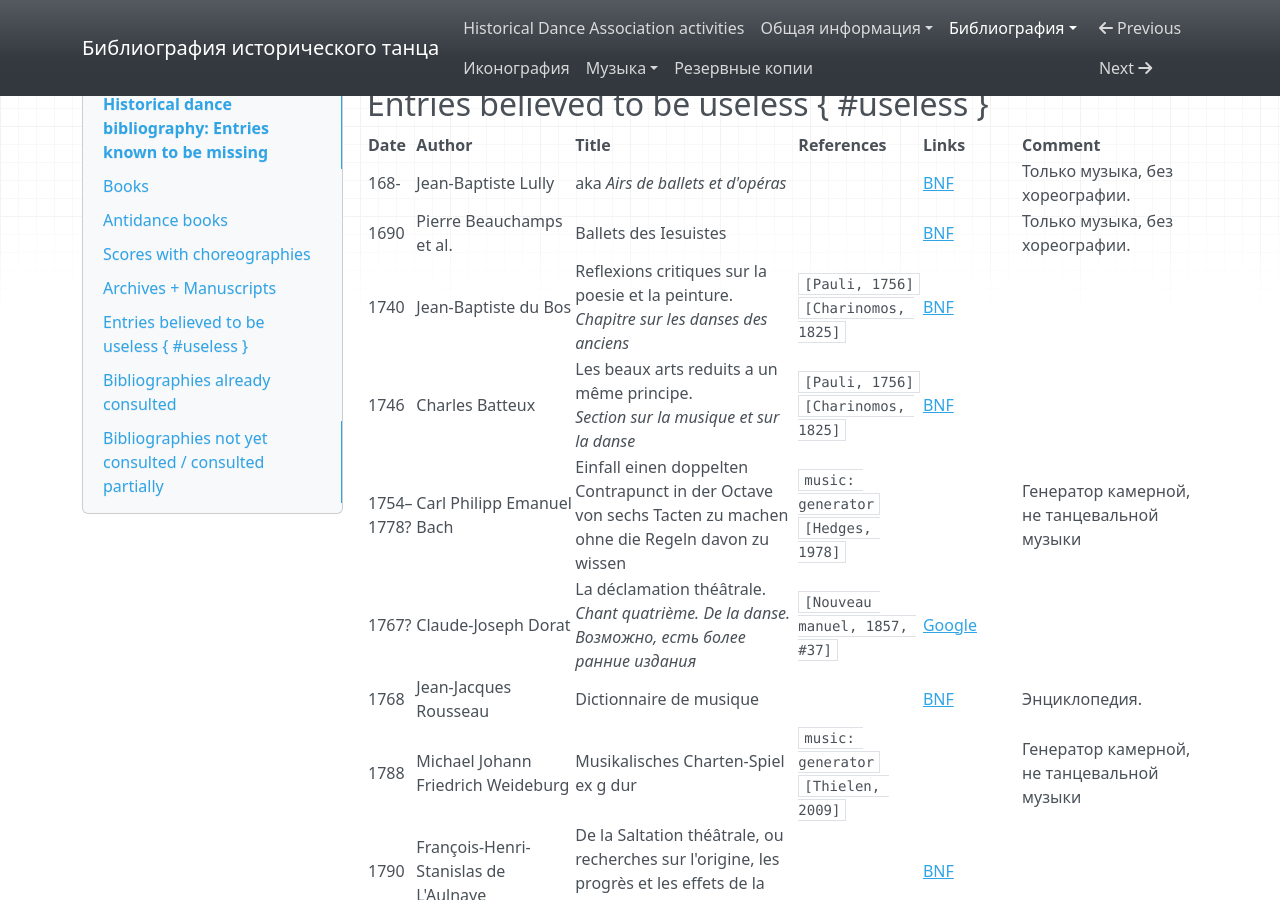
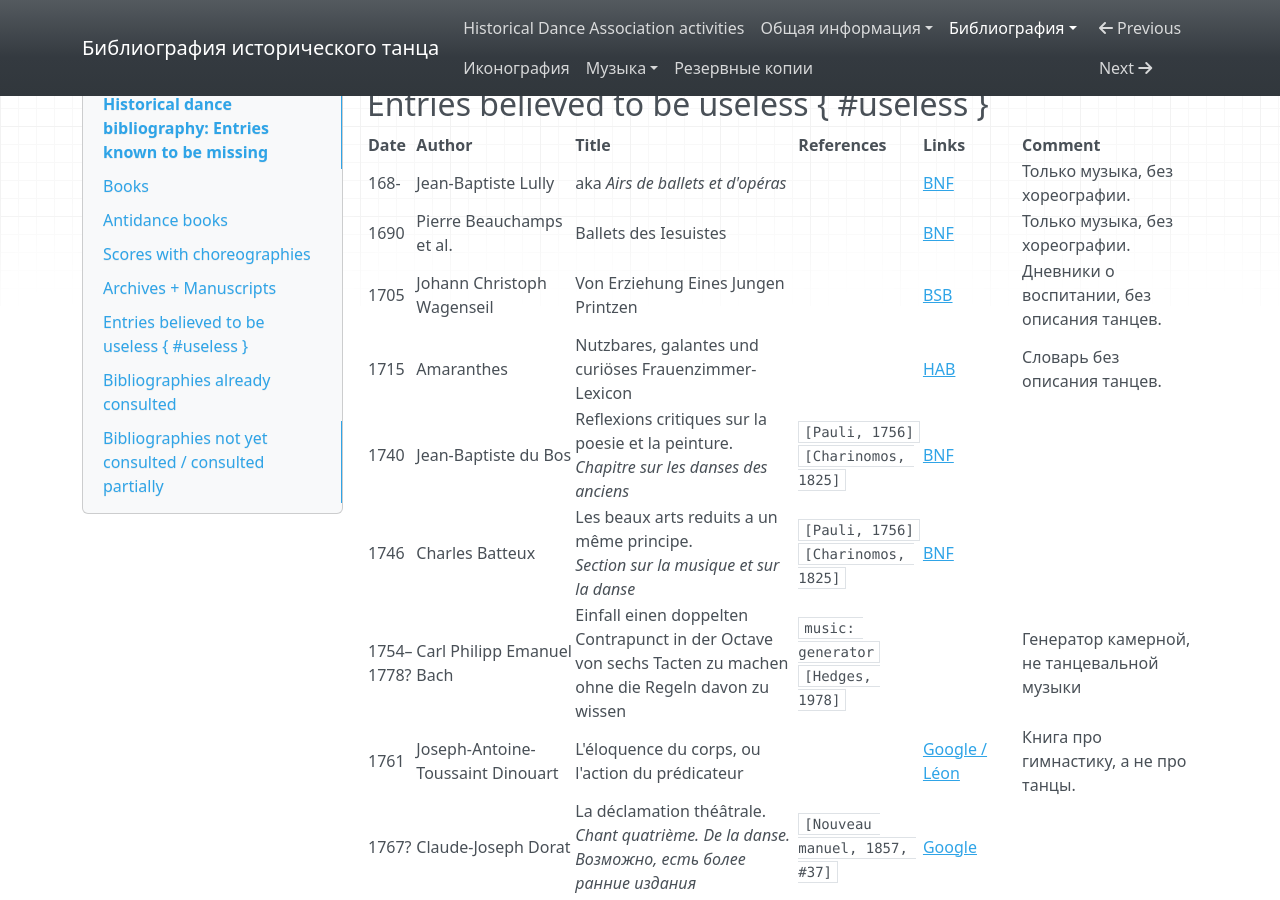
Before and after one commit to hda-technical/dancebooks, an MkDocs documentation site: the page built from docs/bib/missing.md, in a window 1280 px wide and 900 px high, scrolled down 69367 px. Built offline with MkDocs 1.6.1, drawn with Linux system fonts in a browser that asks for light colours; nearby versions of some CDN libraries; some of the changed text lies outside the part shown.

Commit message:
Add more books to the _Useless_ section

```diff
--- a/docs/bib/missing.md
+++ b/docs/bib/missing.md
@@ -681,9 +681,12 @@ _This part of the list is to joined with the general table_
 | ---- | ------ | ----- | ---------- | ----- | ------- |
 | 168- | Jean-Baptiste Lully | aka _Airs de ballets et d'opéras_ | | [BNF](https://gallica.bnf.fr/ark:/12148/btv1b10508435s) | Только музыка, без хореографии. |
 | 1690 | Pierre Beauchamps et al. | Ballets des Iesuistes | | [BNF](https://gallica.bnf.fr/ark:/12148/bpt6k103668z) | Только музыка, без хореографии. |
+| 1705 | Johann Christoph Wagenseil | Von Erziehung Eines Jungen Printzen | | [BSB](https://mdz-nbn-resolving.de/urn:nbn:de:bvb:12-bsb10687427-0) | Дневники о воспитании, без описания танцев. |
+| 1715 | Amaranthes | Nutzbares, galantes und curiöses Frauenzimmer-Lexicon | | [HAB](http://diglib.hab.de/drucke/ae-12/start.htm) | Словарь без описания танцев. |
 | 1740 | Jean-Baptiste du Bos | Reflexions critiques sur la poesie et la peinture.<br/>_Chapitre sur les danses des anciens_ | `[Pauli, 1756]`<br/>`[Charinomos, 1825]` | [BNF](https://gallica.bnf.fr/ark:/12148/bpt6k6544468q/f252.image) | |
 | 1746 | Charles Batteux | Les beaux arts reduits a un même principe.<br/>_Section sur la musique et sur la danse_ | `[Pauli, 1756]`<br/>`[Charinomos, 1825]` | [BNF](https://gallica.bnf.fr/ark:/12148/bpt6k50428g/f275.image) | |
 | 1754–1778? | Carl Philipp Emanuel Bach | Einfall einen doppelten Contrapunct in der Octave von sechs Tacten zu machen ohne die Regeln davon zu wissen | `music: generator`<br/>`[Hedges, 1978]` | | Генератор камерной, не танцевальной музыки |
+| 1761 | Joseph-Antoine-Toussaint Dinouart | L'éloquence du corps, ou l'action du prédicateur | | [Google / Léon](https://books.google.com/books?id=q9M1COxlKLEC) | Книга про гимнастику, а не про танцы. |
 | 1767? | Claude-Joseph Dorat | La déclamation théâtrale.<br/>_Chant quatrième. De la danse. Возможно, есть более ранние издания_ | `[Nouveau manuel, 1857, #37]` | [Google](https://books.google.com/books?id=NeHhNmFzRAUC) | |
 | 1768 | Jean-Jacques Rousseau | Dictionnaire de musique | | [BNF](https://gallica.bnf.fr/ark:/12148/btv1b8626119d) | Энциклопедия. |
 | 1788 | Michael Johann Friedrich Weideburg | Musikalisches Charten-Spiel ex g dur | `music: generator`<br/>`[Thielen, 2009]` | | Генератор камерной, не танцевальной музыки |
@@ -709,6 +712,7 @@ _This part of the list is to joined with the general table_
 | 1865 | Hans Leonhard Schaeufelein | La danse des noces<br/>_Published in Paris_ | `[Germanorum, 1914]` | [Google / Lausanne](https://books.google.com/books?id=lDs_AAAAcAAJ) | Сборник гравюр очередного немца, работавшего в жанре _свадебные танцы_ |
 | 1898 | Алексей Дмитриевич Бутовский | Телесные упражнения и внеклассные занятия в кадетских корпусах | | [SHPL](http://elib.shpl.ru/ru/nodes/11616) | Книга про телесные упражнения, а не про танцы. |
 | 1906 | | Кек-вок. Юмористический сборник. Выпуск 1 | | [NLR](https://primo.nlr.ru/permalink/f/df0lai/07NLR_LMS005127097) | Просмотрено Борисом Стратилатовым. |
+| 1912 | Жюль Амедей Барбе д'Оревильи | Дендизм и Джордж Брэммель | | [RSL](https://search.rsl.ru/ru/record/01003788118) | Книга про дендизм в целом, а не про танцы. |
 | 1928 | Anna Pawlowa | Tanzende Füsse. Der Weg meines Lebens<br/>_Published by Carl Reissner in Dresden_ | `DdM:313` | [UBS](https://ubsearch.sbg.ac.at/permalink/f/16hc907/USB_alma2197685300003341) | Мемуары, а не танцевальный учебник. |
 | 1929 | André Levinson | La danse d'aujourd'hui. Etudes - Notes - Portraits<br/>_Published in Paris_ | `DdM:345` | [UBS](https://eplus.uni-salzburg.at/obvusboa/content/titleinfo/6646514) | Книга про современный сценический (а не социальный) танец. |
 
```
